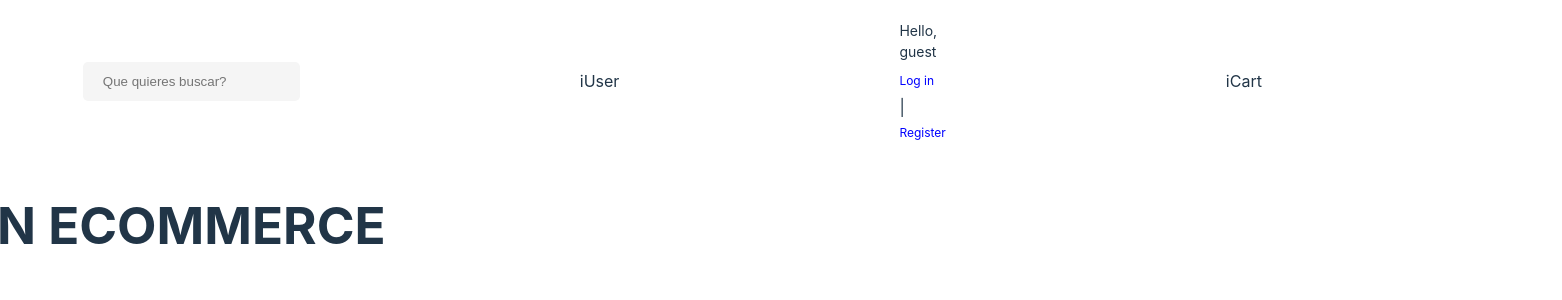
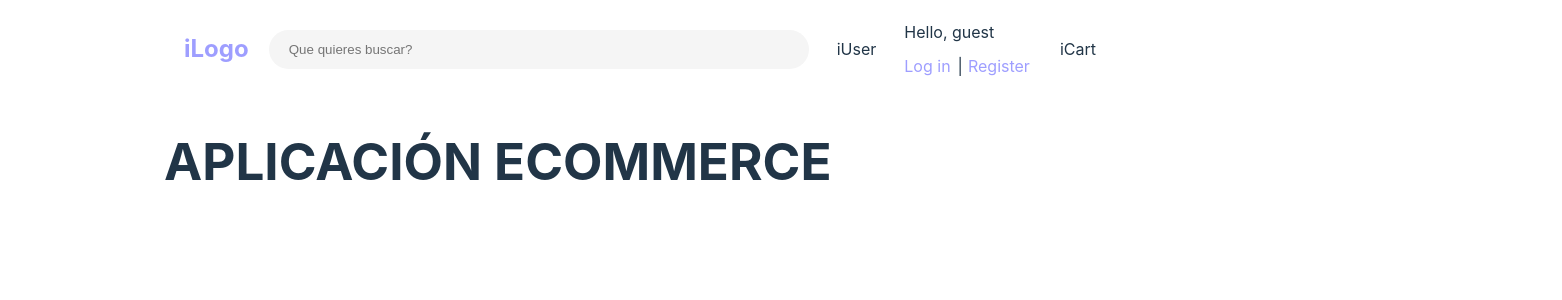
Before and after one commit to juliansalvucci/e-commerce-tpi-frontend, a React (Vite) app: page / in a window 1280 px wide. Shown: the top 300 px of the page, 1562 px wide, since content can reach past the window. Built offline with nearby package versions, Linux system fonts and the light colour scheme.

Commit message:
refactor: Espaciado por componente y no en Navbar

```diff
--- a/src/styles/Cart.css
+++ b/src/styles/Cart.css
@@ -1,3 +1,4 @@
 .cart-section {
   display: flex;
+  margin-left: 28px;
 }
--- a/src/styles/Logo.css
+++ b/src/styles/Logo.css
@@ -1,12 +1,12 @@
 .logo-section {
   display: flex;
   align-items: center;
+  margin-right: 20px;
 }
 
 .logo-link {
   font-size: 24px;
   font-weight: bold;
-  color: blue;
   text-decoration: none;
   margin-right: 0px;
 }
--- a/src/styles/Navbar.css
+++ b/src/styles/Navbar.css
@@ -6,7 +6,3 @@
   padding: 20px;
   z-index: 10; /* z-index da prioridad de posición. Si hay dos elementos en la misma posición, el elemento con el z-index más alto tiene prioridad */
 }
-
-.navbar > * {
-  margin-right: 280px; /* Añade separación entre los elementos */
-}
--- a/src/styles/SearchBar.css
+++ b/src/styles/SearchBar.css
@@ -8,5 +8,6 @@
   border: none;
   background-color: #f5f5f5;
   outline: none;
-  border-radius: 5px;
+  border-radius: 50px;
+  width: 500px;
 }
--- a/src/styles/User.css
+++ b/src/styles/User.css
@@ -1,5 +1,7 @@
 .user-logo {
   margin-bottom: 10px;
+  margin-right: 28px;
+  margin-left: 28px;
 }
 
 .user-section {
@@ -9,21 +11,17 @@
 
 .user-greeting {
   display: block;
-  font-size: 14px;
   margin-bottom: 10px;
 }
 
 .user-links {
   display: flex;
-  flex-direction: column;
   gap: 5px;
 }
 
 .user-link {
-  font-size: 12px;
-  color: blue;
   text-decoration: none;
-  margin-right: 0px;
+  margin-right: 2px;
 }
 
 .user-link:hover {
```
